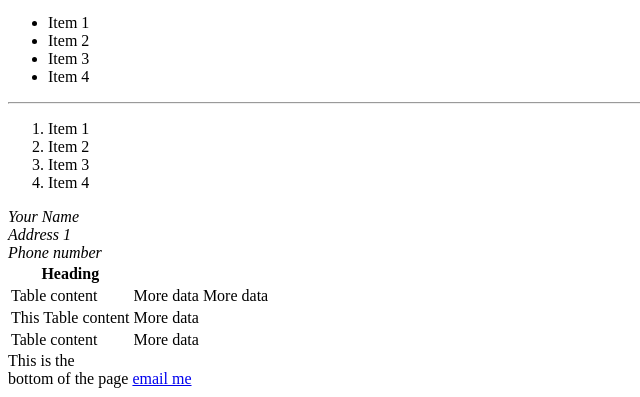
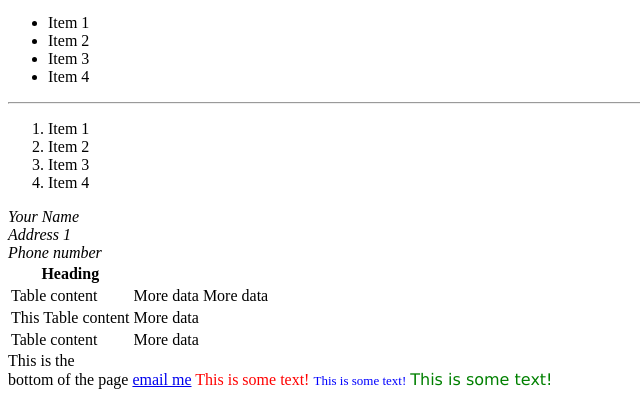
Before and after one commit to psarmientom/test.github.io, a plain HTML site: page index.html in a window 1280 px wide. Shown: the part 805-1202 px from the top of the page, without its empty margins (0-640 px from the left). Drawn offline with Linux system fonts and the light colour scheme.

Commit message:
added tag

```diff
--- a/index.html
+++ b/index.html
@@ -60,7 +60,9 @@
   bottom of the
   page </a>
 <a href="mailto:myemail@mail.com">email me</a>
-<a href="images/system/index.html"></a>
+<font size="3" color="red">This is some text!</font>
+<font size="2" color="blue">This is some text!</font>
+<font face="verdana" color="green">This is some text!</font>
 </body>
 
 </html>
```
